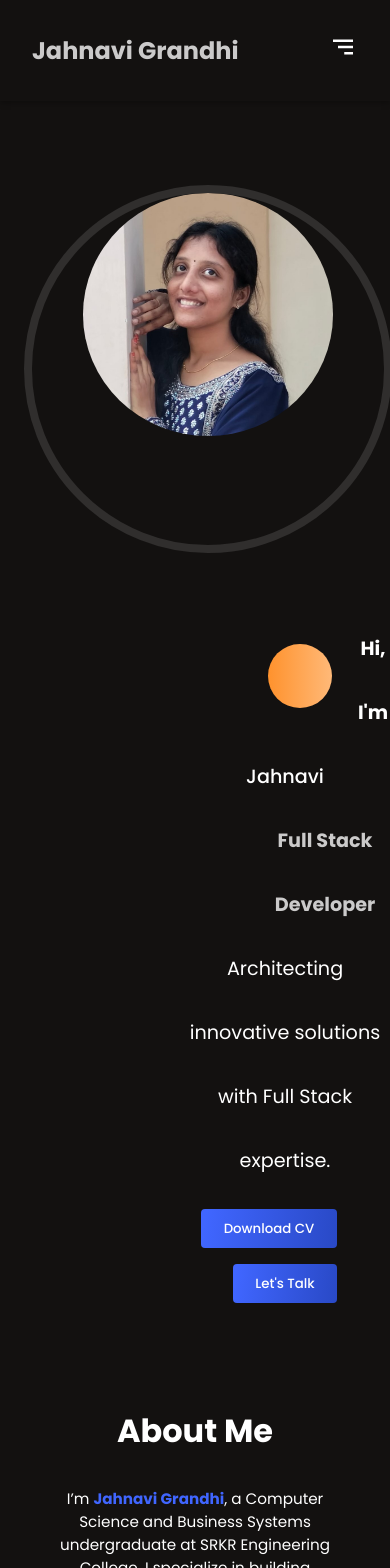
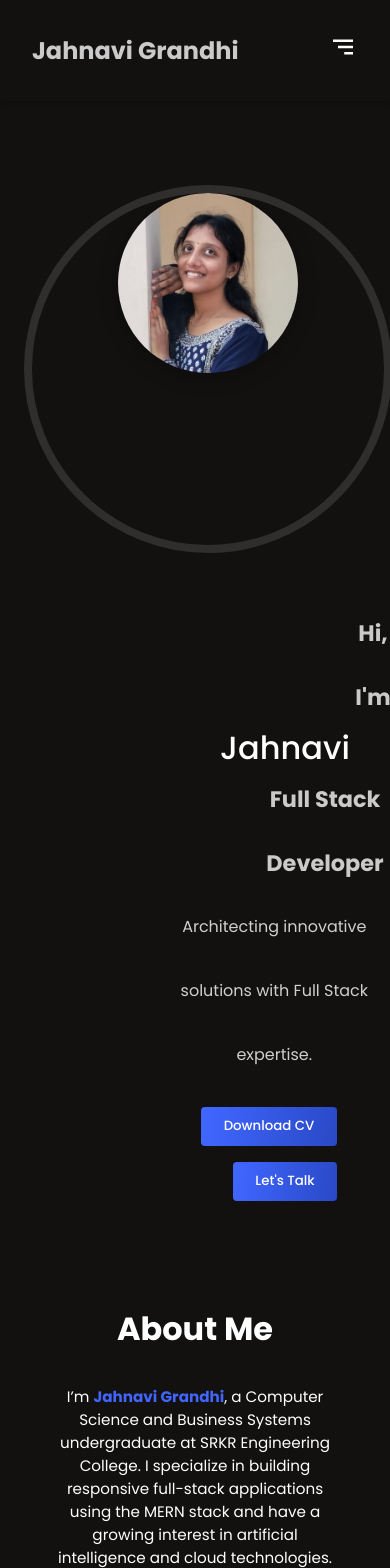
Before and after one commit to jahnavi-j9/Portfolio, a React (Vite) app: page / in a window 390 px wide. Shown: the top 1568 px of the page. Built offline with nearby package versions, Linux system fonts and the light colour scheme; some icons are missing.

Commit message:
modified

```diff
--- a/src/components/Hero/Hero.module.css
+++ b/src/components/Hero/Hero.module.css
@@ -83,13 +83,13 @@
   gap: 1rem;
   margin-top: 1rem;
 }
-
 @media (max-width: 768px) {
   .hero-container {
     flex-direction: column-reverse;
     align-items: center;
+    padding: 2rem 1.5rem;
+    gap: 2rem;
     text-align: center;
-    padding: 2rem 1rem;
   }
 
   .hero-left {
@@ -97,25 +97,46 @@
     align-items: center;
   }
 
-  .hero-title h1,
-  .hero-title h2,
+  .hero-title {
+    align-items: center;
+  }
+
+  .hero-title h1 {
+    font-size: 2rem;
+    line-height: 1.2;
+  }
+
+  .hero-title h2 {
+    font-size: 1.4rem;
+    color: var(--secondary);
+  }
+
   .hero-title p {
-    font-size: 1.2rem;
+    font-size: 1rem;
+    color: rgba(255, 255, 255, 0.8);
+    max-width: 90%;
   }
 
   .btn-container {
-    justify-content: center;
     flex-direction: column;
+    align-items: center;
     gap: 1rem;
+    margin-top: 1.2rem;
   }
 
   .hero-right {
-    margin-bottom: 2rem;
+    margin-bottom: 1rem;
   }
 
   .image-container img {
-    max-width: 250px;
-    height: auto;
+    width: 180px;
+    height: 180px;
     border-radius: 50%;
+    object-fit: cover;
+    box-shadow: 0 4px 20px rgba(0,0,0,0.3);
+  }
+
+  .orange-circle {
+    display: none;
   }
 }
```
